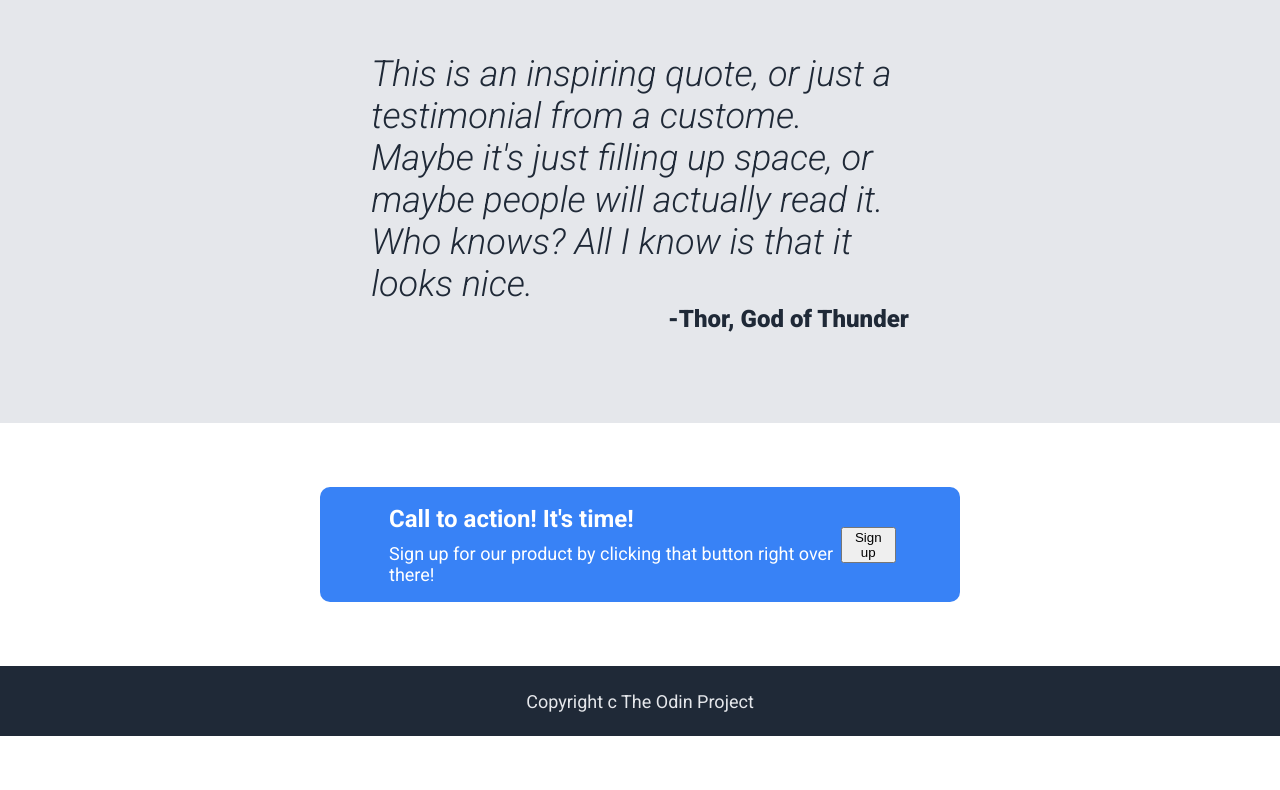
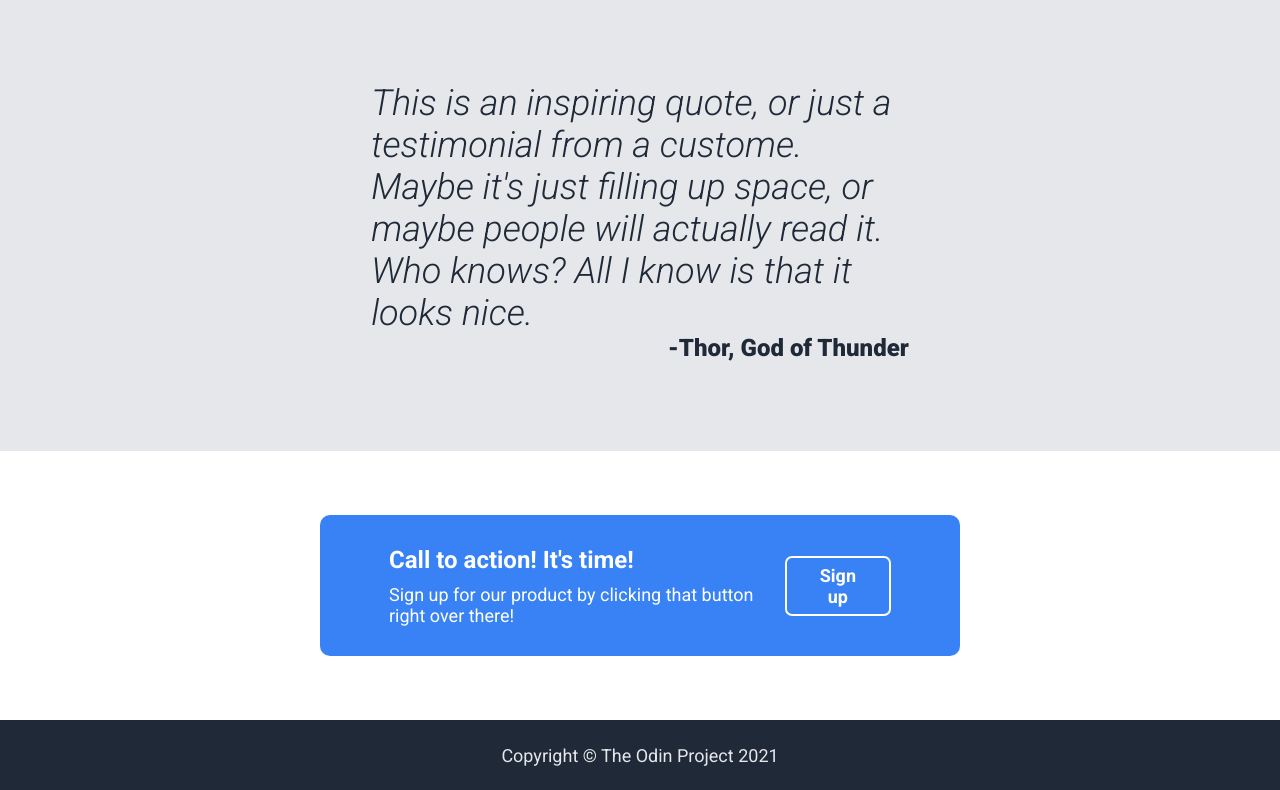
Before and after one commit to redmonkeh/Learning-TOP-landing-page, a plain HTML site: page index.html in a window 1280 px wide. Shown: the part 1070-1860 px from the top of the page. Before the commit the page ends 1806 px from the top, so only its background shows below. Drawn offline with Linux system fonts and the light colour scheme.

Commit message:
Style buttons and fix any typos or spacings

```diff
--- a/index.html
+++ b/index.html
@@ -74,7 +74,7 @@
     </content>
 
     <footer>
-        <p>Copyright c The Odin Project</p>
+        <p>Copyright © The Odin Project 2021</p>
     </footer>
 
 </body>
--- a/style.css
+++ b/style.css
@@ -6,6 +6,7 @@ body {
     height:100%;
     font-size: 18px;
     font-family: "Roboto", Arial, Helvetica, sans-serif;
+    font-weight: 400;
     display: flex;
     justify-content: space-between;
     flex-direction: column;
@@ -142,18 +143,21 @@ section {
     display: grid;
     grid-template-columns: 50% 50%;
     gap: 5%;
-    padding-top: 6%;
+    padding-top: 4%;
     padding-bottom: 7%;
+    align-content: center;
 }
 
 .hero-blurb {
-    padding: 5% 0 5% 0;
+    padding: 30px 10px 30px 0;
 }
 
 .hero-imageholder {
     background-color:#6D747D;
     text-align: center;
     align-content: center;
+    height: 225px;
+    margin: 40px 0 40px 0;
 }
 
 #two {
@@ -218,7 +222,7 @@ section {
     display: flex;
     background-color:#3882F6;
     border-radius: 10px;
-    padding: 2% 10% 2% 10%;
+    padding: 4% 10% 4% 10%;
     justify-content: space-between;
     align-items:center;
 }
@@ -235,3 +239,19 @@ footer {
     padding-bottom: 1.5%;
     text-align: center;
 }
+
+button {
+    background-color:#3882F6;
+    color:#FFF;
+    font-weight: 550;
+    font-size: 18px;
+    border: none;
+    border-radius: 7px;
+    padding: 7px 33px 7px 33px;
+    margin: 7px 5px 7px 5px;
+    font-family: "Roboto";
+}
+
+#four button{
+    border: 2px solid #FFF;
+}
```
